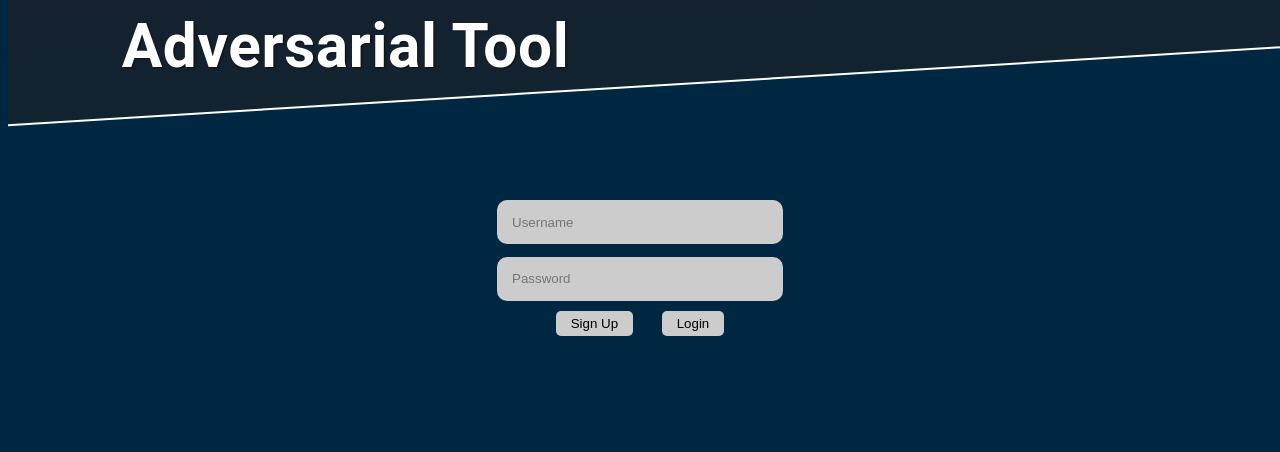
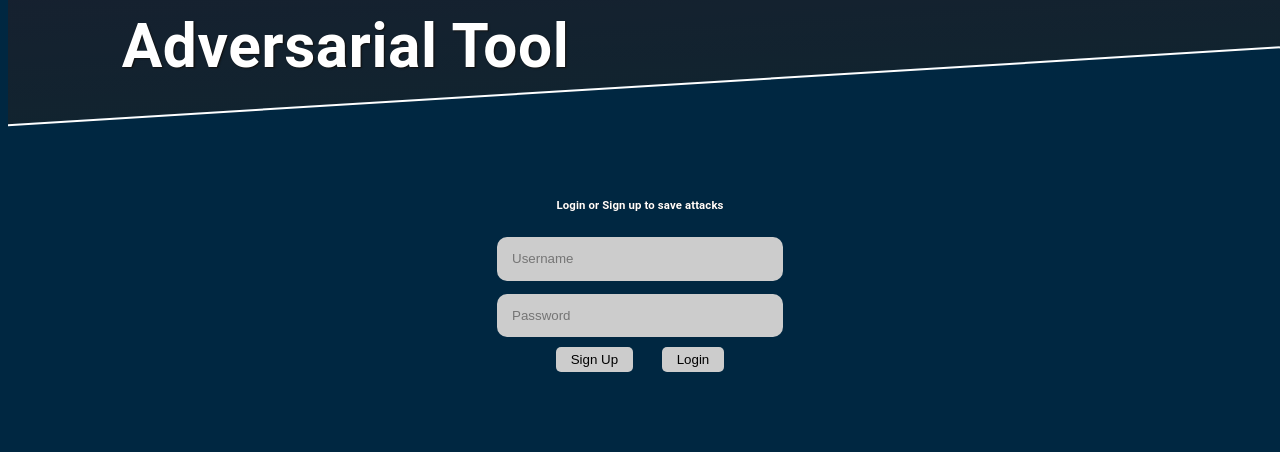
Before and after one commit to Siggy13/NLPAttack, a Django app: page /AdversarialTool/login in a window 1280 px wide. Shown: the part 161-613 px from the top of the page. Run offline with Django 3.2, Linux system fonts and the light colour scheme.

Commit message:
error handeling for the login page

```diff
--- a/NLP/AdversarialTool/templates/AdversarialTool/login.html
+++ b/NLP/AdversarialTool/templates/AdversarialTool/login.html
@@ -4,6 +4,7 @@
     {% if message %}
         <h3 style="text-align: center;">{{ message }}</h3>
     {% endif %}
+    <h3 style="text-align: center;">Login or Sign up to save attacks</h3>
 <div style="text-align: center;">
     <form action="{% url 'AdversarialTool:login' %}" method="post">
         {% csrf_token %}
--- a/NLP/AdversarialTool/views.py
+++ b/NLP/AdversarialTool/views.py
@@ -116,7 +116,11 @@ def login_view(request):
                 return render(request, "AdversarialTool/index.html", {
                 "form":NewForm(), "textInputted":False, "givenText":""
             })
+            else:
+                return render(request, "AdversarialTool/login.html",{'message':"Invalid Login Information: Please check your username and password"})
         elif request.POST.get("Sign Up"):
+            if User.objects.filter(username=username).exists():
+                return render(request, "AdversarialTool/login.html",{'message':"This username already exisits, please choose a new one."})
             User.objects.create_user(username, "",password)
             user=authenticate(request, username=username,password=password)
             if user is not None:
@@ -124,8 +128,7 @@ def login_view(request):
                 return render(request, "AdversarialTool/index.html", {
                 "form":NewForm(), "textInputted":False, "givenText":""
             })
-        else:
-            return render(request, "AdversarialTool/login.html",{'message':"Invalid Login Information: Either sign up or review your login information"})
+
     return render(request, "AdversarialTool/login.html")
 
 
```
Also changed, not shown: NLP/db.sqlite3.
